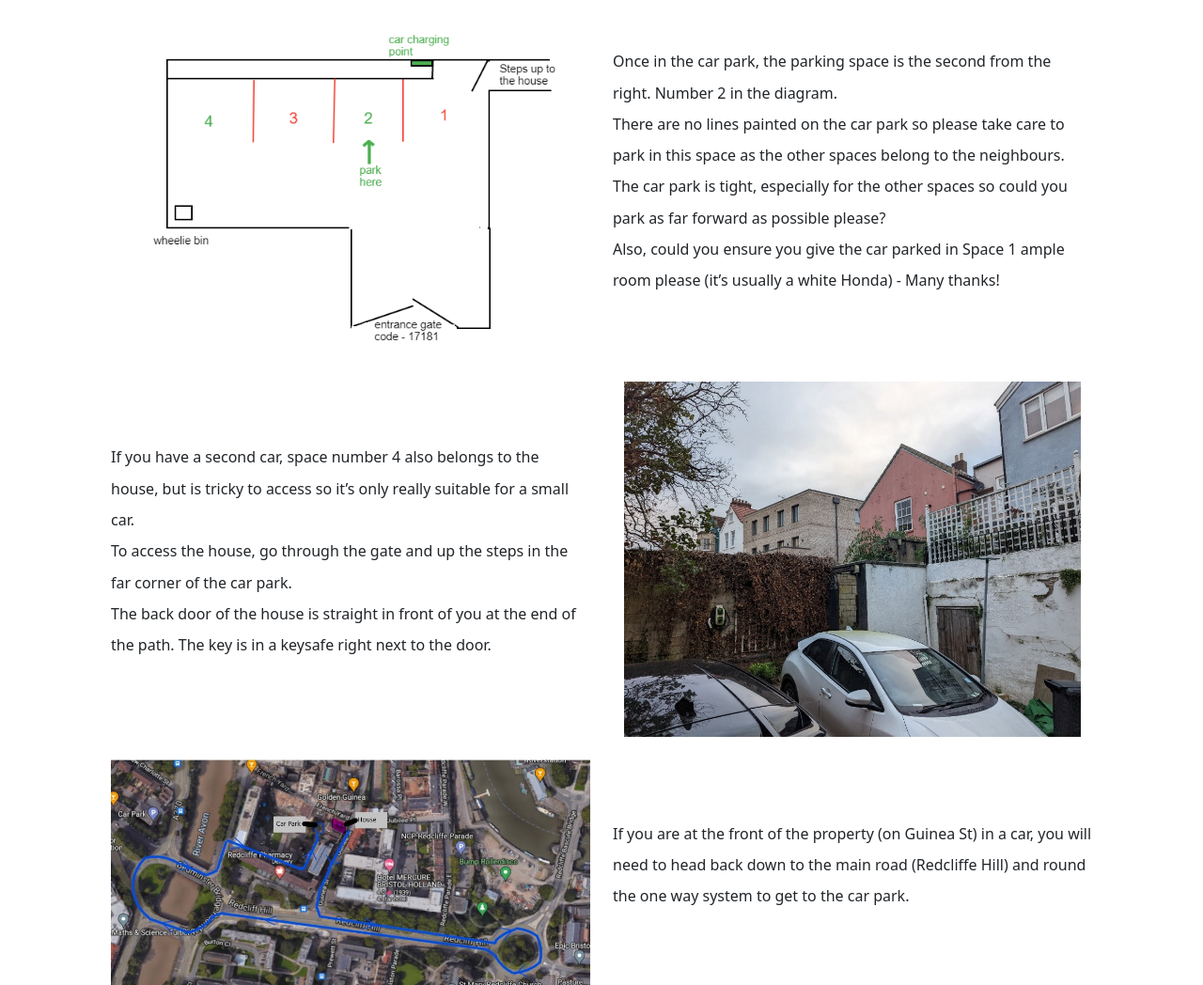
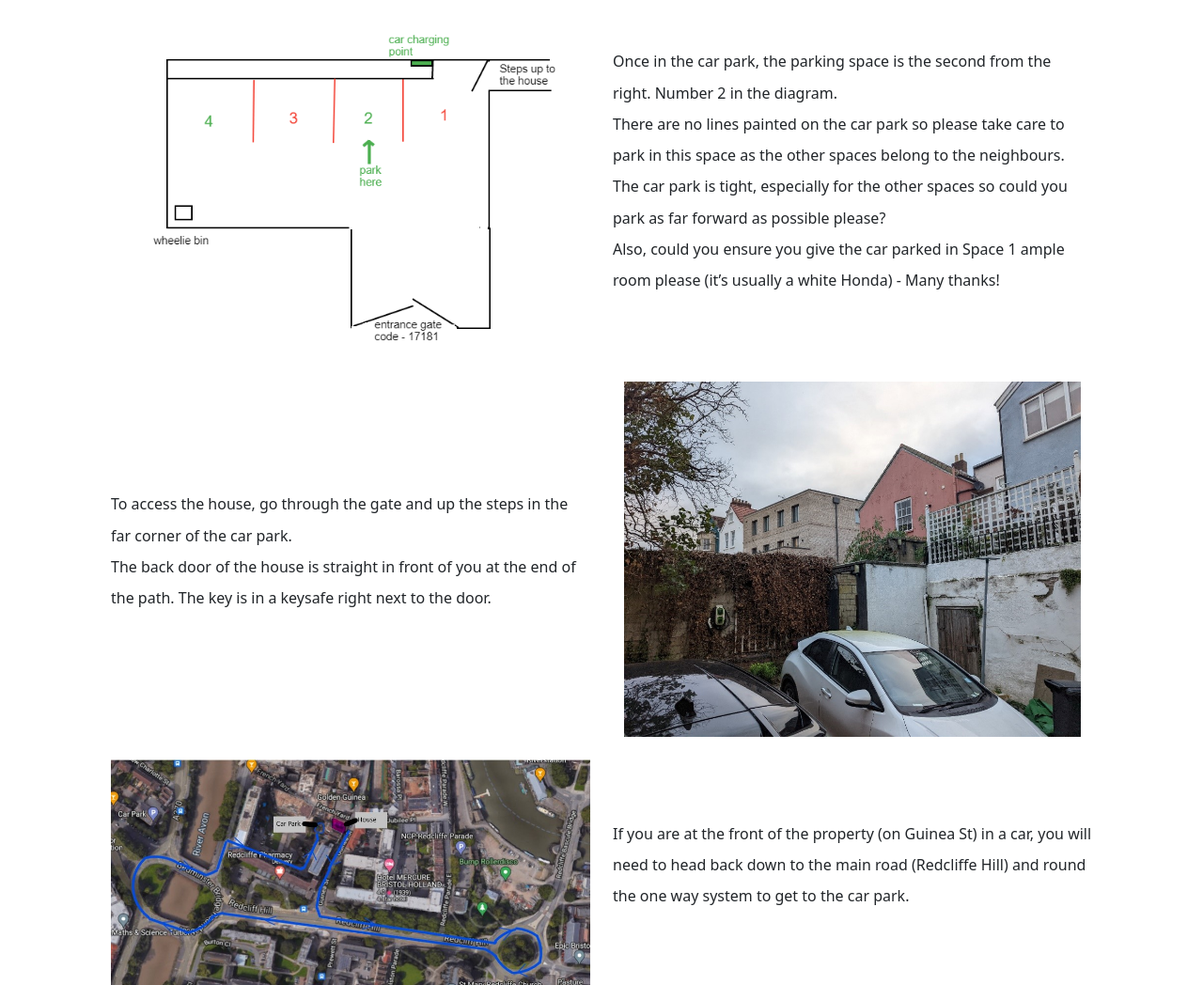
Before and after one commit to JupiterSpringsteen/ThisBlazor, an ASP.NET Core app: page /CarPark in a window 1280 px wide. Shown: the part 1452-2500 px from the top of the page at 94% size. Run offline with ASP.NET Core 8, Linux system fonts and the light colour scheme; style sheets or scripts are compiled from the project's sources; some libraries are stand-ins or nearby versions.

Commit message:
10/12 - remove parking for 2 cars

```diff
--- a/Client/Pages/CarPark.razor
+++ b/Client/Pages/CarPark.razor
@@ -68,7 +68,7 @@
         <div class = "row pb-4">
             <div class = "col col-12 col-lg-6 px-20 align-self-center">
                 <p class="condensedlines">
-                    If you have a second car, space number 4 also belongs to the house, but is tricky to access so it’s only really suitable for a small car.<br/>
+                    @*If you have a second car, space number 4 also belongs to the house, but is tricky to access so it’s only really suitable for a small car.<br/>*@
                     To access the house, go through the gate and up the steps in the far corner of the car park.  <br/>
                     The back door of the house is straight in front of you at the end of the path.  The key is in a keysafe right next to the door.
                 </p>
```
